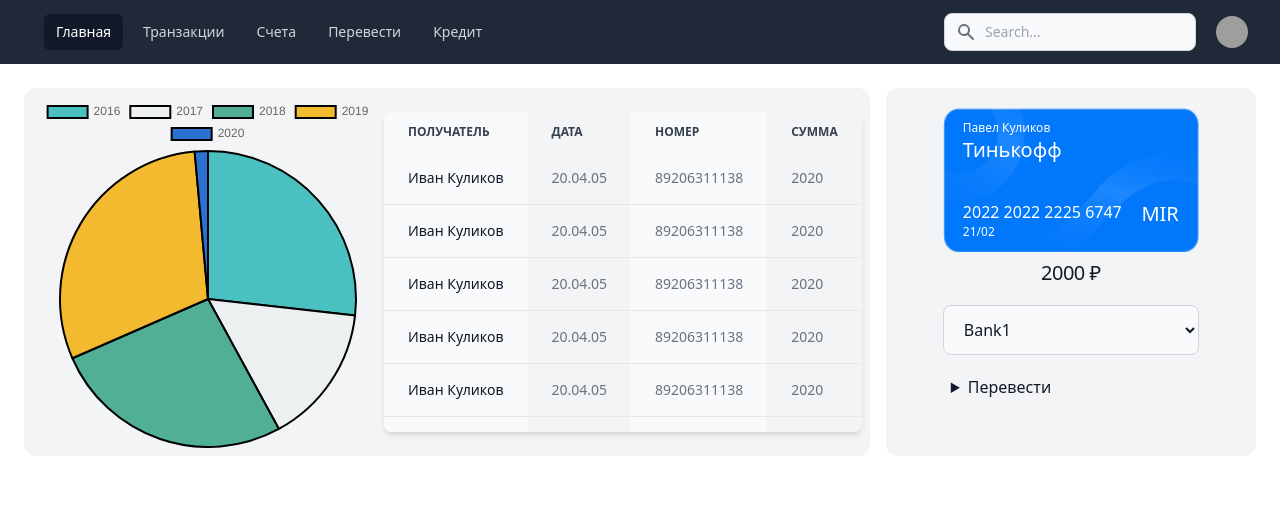
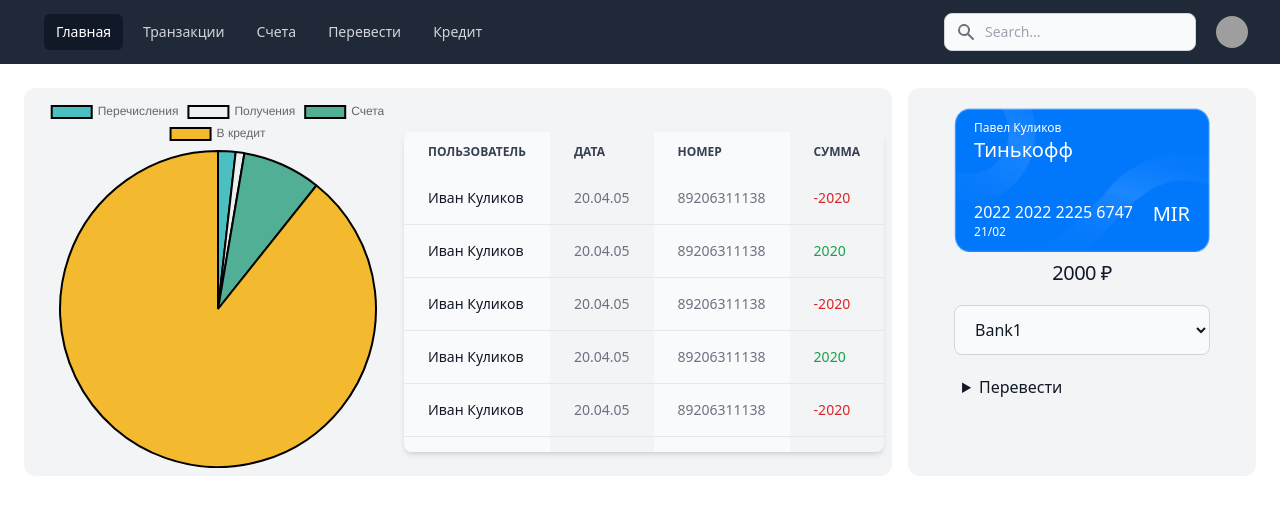
Before and after one commit to Pavewleln/Banking-Transaction-Management-Frontend, a React (Create React App) app: page /home in a window 1280 px wide. Shown: the top 506 px of the page. Built offline with nearby package versions, Linux system fonts and the light colour scheme; grey boxes are pictures that could not be loaded.

Commit message:
Доделана главная страница

```diff
--- a/src/components/Home/PieChart.jsx
+++ b/src/components/Home/PieChart.jsx
@@ -7,11 +7,11 @@ function PieChart() {
         options: {
             maintainAspectRatio: false
         },
-        labels: UserData.map((data) => data.year),
+        labels: UserData.map((data) => data.action),
         datasets: [
             {
-                label: "Траты",
-                data: UserData.map((data) => data.userGain),
+                label: "Сумма",
+                data: UserData.map((data) => data.sum),
                 backgroundColor: [
                     "rgba(75,192,192,1)",
                     "#ecf0f1",
@@ -24,6 +24,6 @@ function PieChart() {
             },
         ],
     });
-    return <Pie className={"max-w-md w-full h-auto"} data={userData}/>
+    return <Pie className={"max-w-sm"} data={userData}/>
 }
 export default PieChart
--- a/src/components/Home/TranslationHistoryTable.tsx
+++ b/src/components/Home/TranslationHistoryTable.tsx
@@ -11,13 +11,16 @@ interface ITranslationHistoryTable {
 }
 
 export const TranslationHistoryTable: FC<ITranslationHistoryTable> = ({transactions}) => {
+    function classNames(...classes: string[]) {
+        return classes.filter(Boolean).join(' ')
+    }
     return (
-        <div className="overflow-y-auto w-full max-w-xl shadow-md rounded-lg max-h-80">
+        <div className="overflow-y-auto w-full max-w-xl shadow-md rounded-lg max-h-80 mt-5">
             <table className="w-full text-sm text-left text-gray-500 dark:text-gray-400">
                 <thead className="text-xs text-gray-700 uppercase dark:text-gray-400">
                 <tr>
                     <th scope="col" className="px-6 py-3 bg-gray-50 dark:bg-gray-800">
-                        Получатель
+                        Пользователь
                     </th>
                     <th scope="col" className="px-6 py-3">
                         Дата
@@ -43,7 +46,7 @@ export const TranslationHistoryTable: FC<ITranslationHistoryTable> = ({transacti
                         <td className="px-6 py-4 bg-gray-50 dark:bg-gray-800">
                             {transact.phone}
                         </td>
-                        <td className="px-6 py-4">
+                        <td className={classNames(transact.sum < 0 ? "text-red-600" : "text-green-600", "px-6 py-4")}>
                             {transact.sum}
                         </td>
                     </tr>
--- a/src/components/Home/UserCardInformation.tsx
+++ b/src/components/Home/UserCardInformation.tsx
@@ -35,7 +35,7 @@ export const UserCardInformation = () => {
                 }
                 <details className="rounded-lg my-2">
                     <summary
-                        className="cursor-pointer w-full p-2 font-medium text-left text-gray-900 rounded-xl dark:border-gray-700 dark:text-gray-400 hover:bg-gray-100 dark:hover:bg-gray-800">
+                        className="cursor-pointer w-full p-2 font-medium text-left text-gray-900 rounded-xl dark:border-gray-700 dark:text-gray-400 hover:bg-gray-100 dark:hover:bg-gray-800 hover:underline">
                         Перевести
                     </summary>
                     <TransferForm/>
--- a/src/pages/Home.tsx
+++ b/src/pages/Home.tsx
@@ -3,46 +3,41 @@ import PieChart from "../components/Home/PieChart";
 import {TranslationHistoryTable} from "../components/Home/TranslationHistoryTable";
 
 export const UserData = [
+    // сколько перечислил
+    // сколько получил
+    // сколько на счету
+    // сколько взято в кредит
     {
         id: 1,
-        year: 2016,
-        userGain: 80000,
-        userLost: 823,
+        action: "Перечисления",
+        sum: 20000
     },
     {
         id: 2,
-        year: 2017,
-        userGain: 45677,
-        userLost: 345,
+        action: "Получения",
+        sum: 10000
     },
     {
         id: 3,
-        year: 2018,
-        userGain: 78888,
-        userLost: 555,
+        action: "Счета",
+        sum: 90000
     },
     {
         id: 4,
-        year: 2019,
-        userGain: 90000,
-        userLost: 4555,
+        action: "В кредит",
+        sum: 1000000
     },
-    {
-        id: 5,
-        year: 2020,
-        userGain: 4300,
-        userLost: 234,
-    },
+
 ];
 
 export const Home = () => {
-    const transactions = [
+    const transactions: any = [
         {
             _id: "sabkvjbdv",
             recipient: "Иван Куликов",
             date: "20.04.05",
             phone: "89206311138",
-            sum: 2020
+            sum: -2020
         },
         {
             _id: "2",
@@ -56,7 +51,7 @@ export const Home = () => {
             recipient: "Иван Куликов",
             date: "20.04.05",
             phone: "89206311138",
-            sum: 2020
+            sum: -2020
         },
         {
             _id: "4",
@@ -70,7 +65,7 @@ export const Home = () => {
             recipient: "Иван Куликов",
             date: "20.04.05",
             phone: "89206311138",
-            sum: 2020
+            sum: -2020
         },
         {
             _id: "6",
@@ -117,9 +112,9 @@ export const Home = () => {
     ]
     return (
         <div className={"p-4"}>
-            <div className={"flex justify-between flex-col sm:flex-row"}>
+            <div className={"flex justify-between flex-col-reverse sm:flex-row"}>
                 <div className={"bg-gray-100 rounded-xl m-2 p-2 max-w-full w-full"}>
-                    {transactions
+                    {transactions.length >= 1
                         ? <div className={"w-full max-h-full flex justify-around items-center flex-col xl:flex-row"}>
                             <PieChart/>
                             <TranslationHistoryTable transactions={transactions}/>
--- a/tailwind.config.js
+++ b/tailwind.config.js
@@ -4,6 +4,7 @@ module.exports = {
   content: [
     "./src/**/*.{js,jsx,ts,tsx}",
   ],
+  darkMode: 'class',
   theme: {
     extend: {
       colors: {
```
